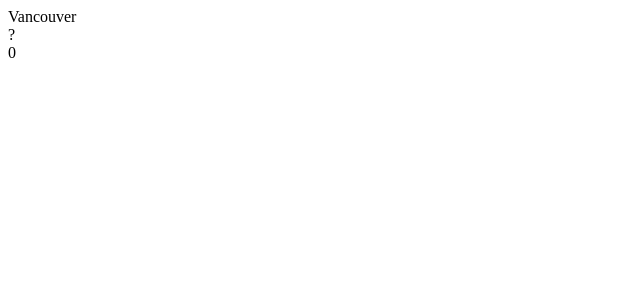
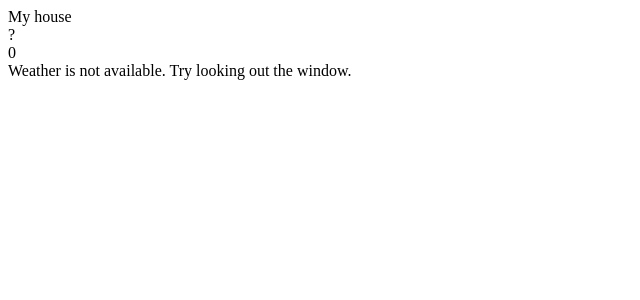
Before and after one commit to anthonyoconnor/weather, an Angular app: page / in a window 1280 px wide. Shown: the top 300 px of the page, without its empty margins (0-640 px from the left). Built offline with nearby package versions, Linux system fonts and the light colour scheme; no server answers.

Commit message:
Handle failures to get weather data
Just display a message for now.

```diff
--- a/src/app/app.component.html
+++ b/src/app/app.component.html
@@ -3,4 +3,6 @@
 <div>{{weather}}</div>
 <div>{{temp}}</div>
 
+<div *ngIf="failedToLoad">Weather is not available. Try looking out the window.</div>
+
 <router-outlet></router-outlet>
--- a/src/app/app.component.ts
+++ b/src/app/app.component.ts
@@ -7,9 +7,10 @@
   styleUrls: ['./app.component.less']
 })
 export class AppComponent implements OnInit {
-  city = 'Vancouver';
+  city = 'My house';
   weather = '?';
   temp = 0;
+  failedToLoad: boolean;
 
   constructor(public weatherService: WeatherService) {
 
@@ -19,6 +20,10 @@
     this.weatherService.getCurrentWeather(this.city).subscribe(x => {
       this.weather = x.weather.description;
       this.temp = x.temp;
-    });
+    },
+      error => {
+        console.log('error occured', error);
+        this.failedToLoad = true;
+      });
   }
 }
```
